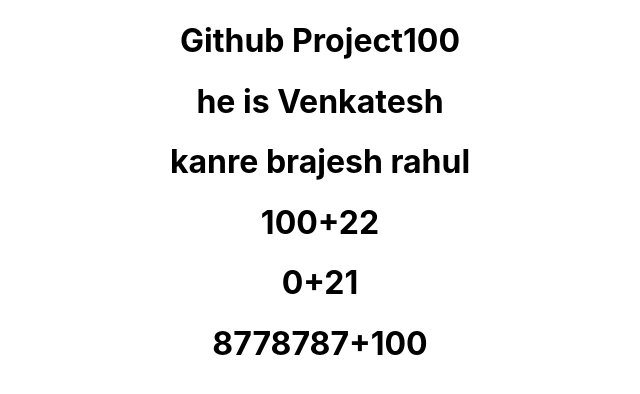
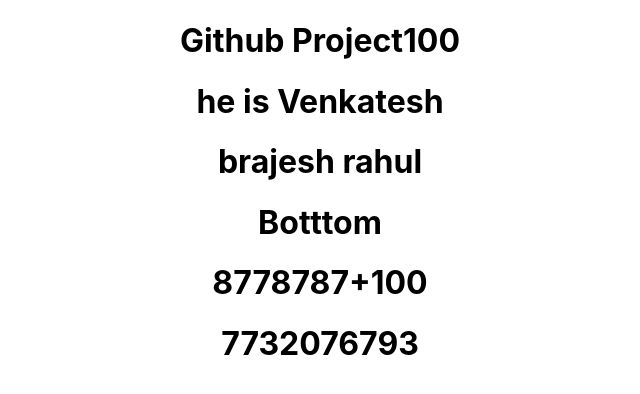
Before and after one commit to K-Brajesh-rahul/githubproject100, a React (Create React App) app: page / in a window 1280 px wide. Shown: the top 394 px of the page, without its empty margins (320-960 px from the left). Built offline with nearby package versions, Linux system fonts and the light colour scheme.

Commit message:
final commit

```diff
--- a/src/Components/Rahul.js
+++ b/src/Components/Rahul.js
@@ -2,9 +2,10 @@
     return(
         <div>
             <h1>he is Venkatesh</h1>
-            <h1>kanre brajesh rahul</h1>
-            <h1>100+22</h1>
-            <h1>0+21</h1>
+            <h1>brajesh rahul</h1>
+            <h1>Botttom</h1>
+
+
         </div>
     )
 }
--- a/src/Components/Venkatesh.js
+++ b/src/Components/Venkatesh.js
@@ -4,6 +4,7 @@
   return (
     <div>
         <h1>8778787+100</h1>
+        <h1>7732076793</h1>
     </div>
   )
 }
```
